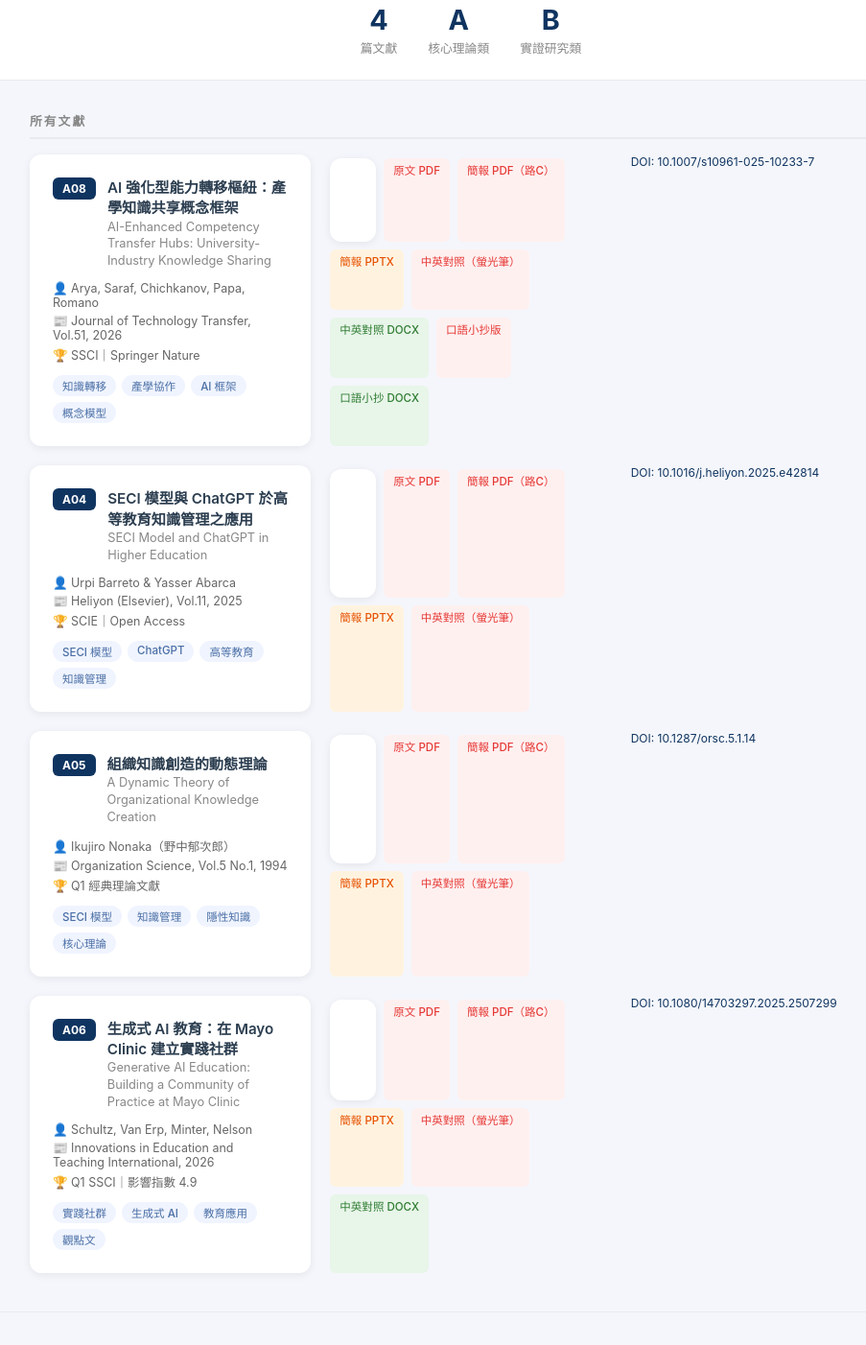
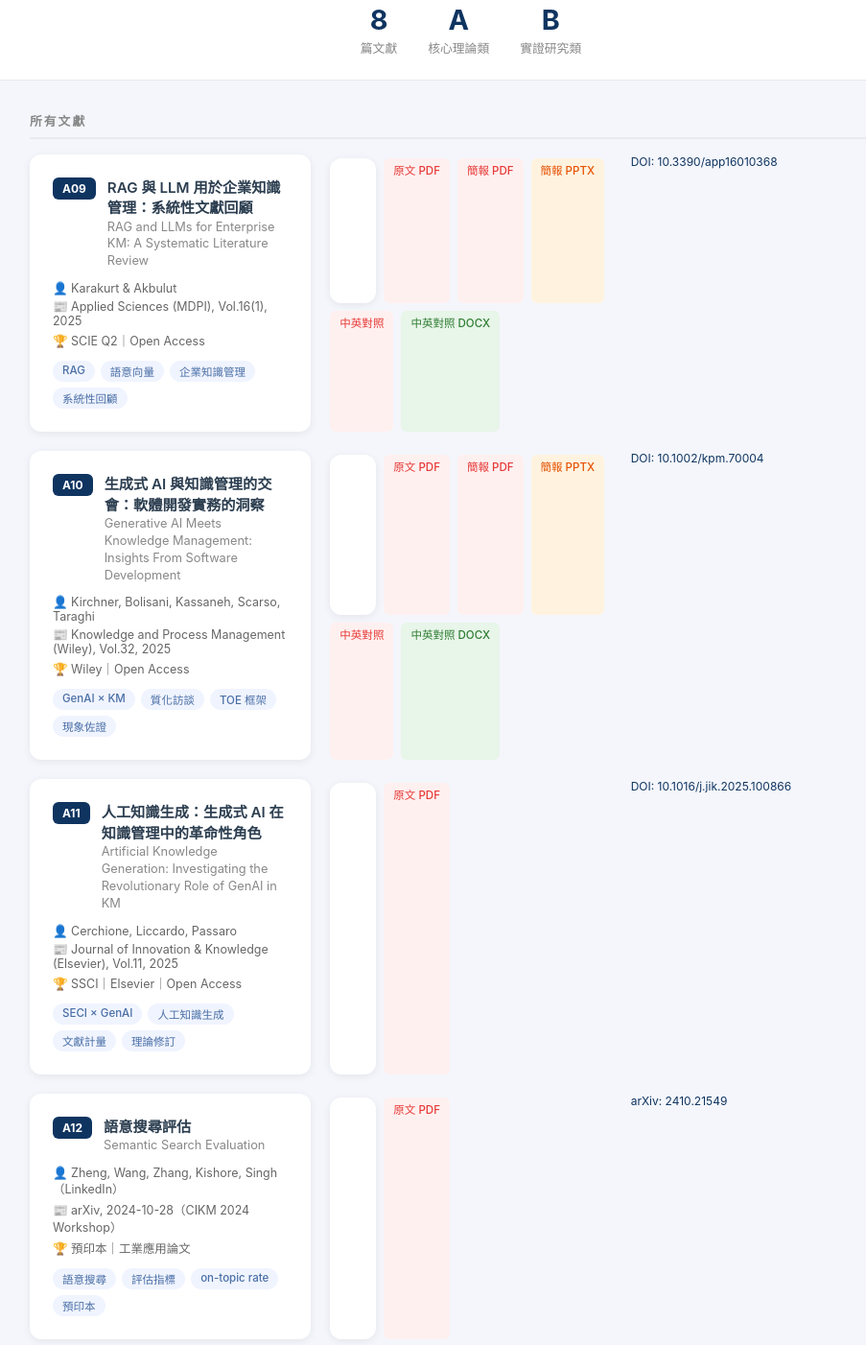
Before and after one commit to tarshar4242/thesis-library, a plain HTML site: page index.html in a window 1280 px wide. Shown: the part 298-1700 px from the top of the page at 96% size, without its empty margins (149-1052 px from the left). Drawn offline with Linux system fonts and the light colour scheme.

Commit message:
新增 A09–A12：RAG企業KM回顧、GenAI×KM軟體開發、人工知識生成、語意搜尋評估；總覽更新至8篇

```diff
--- a/index.html
+++ b/index.html
@@ -103,7 +103,7 @@
 </header>
 
 <div class="stats">
-  <div class="stat"><div class="num" id="totalCount">4</div><div class="label">篇文獻</div></div>
+  <div class="stat"><div class="num" id="totalCount">8</div><div class="label">篇文獻</div></div>
   <div class="stat"><div class="num">A</div><div class="label">核心理論類</div></div>
   <div class="stat"><div class="num">B</div><div class="label">實證研究類</div></div>
 </div>
@@ -113,6 +113,119 @@
   <div class="card-grid" id="cardGrid">
 
     <!-- A08 -->
+
+    <!-- A09 -->
+    <a class="card" href="A09/README.md" data-keywords="rag retrieval augmented generation llm enterprise knowledge management systematic review applied sciences 企業知識管理 語意向量 文獻回顧">
+      <div class="card-header">
+        <span class="card-id">A09</span>
+        <div>
+          <div class="card-title">RAG 與 LLM 用於企業知識管理：系統性文獻回顧</div>
+          <div class="card-en">RAG and LLMs for Enterprise KM: A Systematic Literature Review</div>
+        </div>
+      </div>
+      <div class="card-meta">
+        <span>👤 Karakurt & Akbulut</span>
+        <span>📰 Applied Sciences (MDPI), Vol.16(1), 2025</span>
+        <span>🏆 SCIE Q2｜Open Access</span>
+      </div>
+      <div class="card-tags">
+        <span class="tag">RAG</span>
+        <span class="tag">語意向量</span>
+        <span class="tag">企業知識管理</span>
+        <span class="tag">系統性回顧</span>
+      </div>
+      <div class="card-files">
+        <a class="file-btn pdf" href="A09/A09原文_RAG_and_LLMs_for_Enterprise_KM.pdf" onclick="e=>e.stopPropagation()">原文 PDF</a>
+        <a class="file-btn pdf" href="A09/A09研讀簡報.pdf" onclick="e=>e.stopPropagation()">簡報 PDF</a>
+        <a class="file-btn pptx" href="A09/A09研讀簡報.pptx" onclick="e=>e.stopPropagation()">簡報 PPTX</a>
+        <a class="file-btn pdf" href="A09/A09中英對照.pdf" onclick="e=>e.stopPropagation()">中英對照</a>
+        <a class="file-btn docx" href="A09/A09中英對照.docx" onclick="e=>e.stopPropagation()">中英對照 DOCX</a>
+      </div>
+      <div class="doi-link">DOI: 10.3390/app16010368</div>
+    </a>
+
+    <!-- A10 -->
+    <a class="card" href="A10/README.md" data-keywords="generative ai knowledge management software development toe framework qualitative 生成式ai 軟體開發 知識管理 訪談">
+      <div class="card-header">
+        <span class="card-id">A10</span>
+        <div>
+          <div class="card-title">生成式 AI 與知識管理的交會：軟體開發實務的洞察</div>
+          <div class="card-en">Generative AI Meets Knowledge Management: Insights From Software Development</div>
+        </div>
+      </div>
+      <div class="card-meta">
+        <span>👤 Kirchner, Bolisani, Kassaneh, Scarso, Taraghi</span>
+        <span>📰 Knowledge and Process Management (Wiley), Vol.32, 2025</span>
+        <span>🏆 Wiley｜Open Access</span>
+      </div>
+      <div class="card-tags">
+        <span class="tag">GenAI × KM</span>
+        <span class="tag">質化訪談</span>
+        <span class="tag">TOE 框架</span>
+        <span class="tag">現象佐證</span>
+      </div>
+      <div class="card-files">
+        <a class="file-btn pdf" href="A10/A10原文_GenAI_Meets_KM_Kirchner2025.pdf" onclick="e=>e.stopPropagation()">原文 PDF</a>
+        <a class="file-btn pdf" href="A10/A10研讀簡報.pdf" onclick="e=>e.stopPropagation()">簡報 PDF</a>
+        <a class="file-btn pptx" href="A10/A10研讀簡報.pptx" onclick="e=>e.stopPropagation()">簡報 PPTX</a>
+        <a class="file-btn pdf" href="A10/A10中英對照.pdf" onclick="e=>e.stopPropagation()">中英對照</a>
+        <a class="file-btn docx" href="A10/A10中英對照.docx" onclick="e=>e.stopPropagation()">中英對照 DOCX</a>
+      </div>
+      <div class="doi-link">DOI: 10.1002/kpm.70004</div>
+    </a>
+
+    <!-- A11 -->
+    <a class="card" href="A11/README.md" data-keywords="artificial knowledge generation generative ai seci knowledge management bibliometric elsevier 人工知識生成 SECI 文獻計量">
+      <div class="card-header">
+        <span class="card-id">A11</span>
+        <div>
+          <div class="card-title">人工知識生成：生成式 AI 在知識管理中的革命性角色</div>
+          <div class="card-en">Artificial Knowledge Generation: Investigating the Revolutionary Role of GenAI in KM</div>
+        </div>
+      </div>
+      <div class="card-meta">
+        <span>👤 Cerchione, Liccardo, Passaro</span>
+        <span>📰 Journal of Innovation & Knowledge (Elsevier), Vol.11, 2025</span>
+        <span>🏆 SSCI｜Elsevier｜Open Access</span>
+      </div>
+      <div class="card-tags">
+        <span class="tag">SECI × GenAI</span>
+        <span class="tag">人工知識生成</span>
+        <span class="tag">文獻計量</span>
+        <span class="tag">理論修訂</span>
+      </div>
+      <div class="card-files">
+        <a class="file-btn pdf" href="A11/A11原文_Artificial_Knowledge_Generation_Cerchione2025.pdf" onclick="e=>e.stopPropagation()">原文 PDF</a>
+      </div>
+      <div class="doi-link">DOI: 10.1016/j.jik.2025.100866</div>
+    </a>
+
+    <!-- A12 -->
+    <a class="card" href="A12/README.md" data-keywords="semantic search evaluation on-topic rate llm information retrieval arXiv linkedin 語意搜尋 評估指標">
+      <div class="card-header">
+        <span class="card-id">A12</span>
+        <div>
+          <div class="card-title">語意搜尋評估</div>
+          <div class="card-en">Semantic Search Evaluation</div>
+        </div>
+      </div>
+      <div class="card-meta">
+        <span>👤 Zheng, Wang, Zhang, Kishore, Singh（LinkedIn）</span>
+        <span>📰 arXiv, 2024-10-28（CIKM 2024 Workshop）</span>
+        <span>🏆 預印本｜工業應用論文</span>
+      </div>
+      <div class="card-tags">
+        <span class="tag">語意搜尋</span>
+        <span class="tag">評估指標</span>
+        <span class="tag">on-topic rate</span>
+        <span class="tag">預印本</span>
+      </div>
+      <div class="card-files">
+        <a class="file-btn pdf" href="A12/A12原文_Semantic_Search_Evaluation_Zheng2024.pdf" onclick="e=>e.stopPropagation()">原文 PDF</a>
+      </div>
+      <div class="doi-link">arXiv: 2410.21549</div>
+    </a>
+
     <a class="card" href="A08/README.md" data-keywords="ai competency transfer hub university industry knowledge sharing nlp ml 產學 知識轉移 能力樞紐">
       <div class="card-header">
         <span class="card-id">A08</span>
@@ -236,7 +349,7 @@
 </main>
 
 <footer>
-  論文研讀庫｜羅靜娟 714630117｜更新日期：2026-06-24<br>
+  論文研讀庫｜羅靜娟 714630117｜更新日期：2026-06-26<br>
   <a href="https://github.com/tarshar4242/thesis-library" style="color:#0f3460;">GitHub Repo</a>
 </footer>
 
```
Also changed, not shown: A09/README.md (added), A10/README.md (added), A11/README.md (added), A12/README.md (added), 12 other files.
